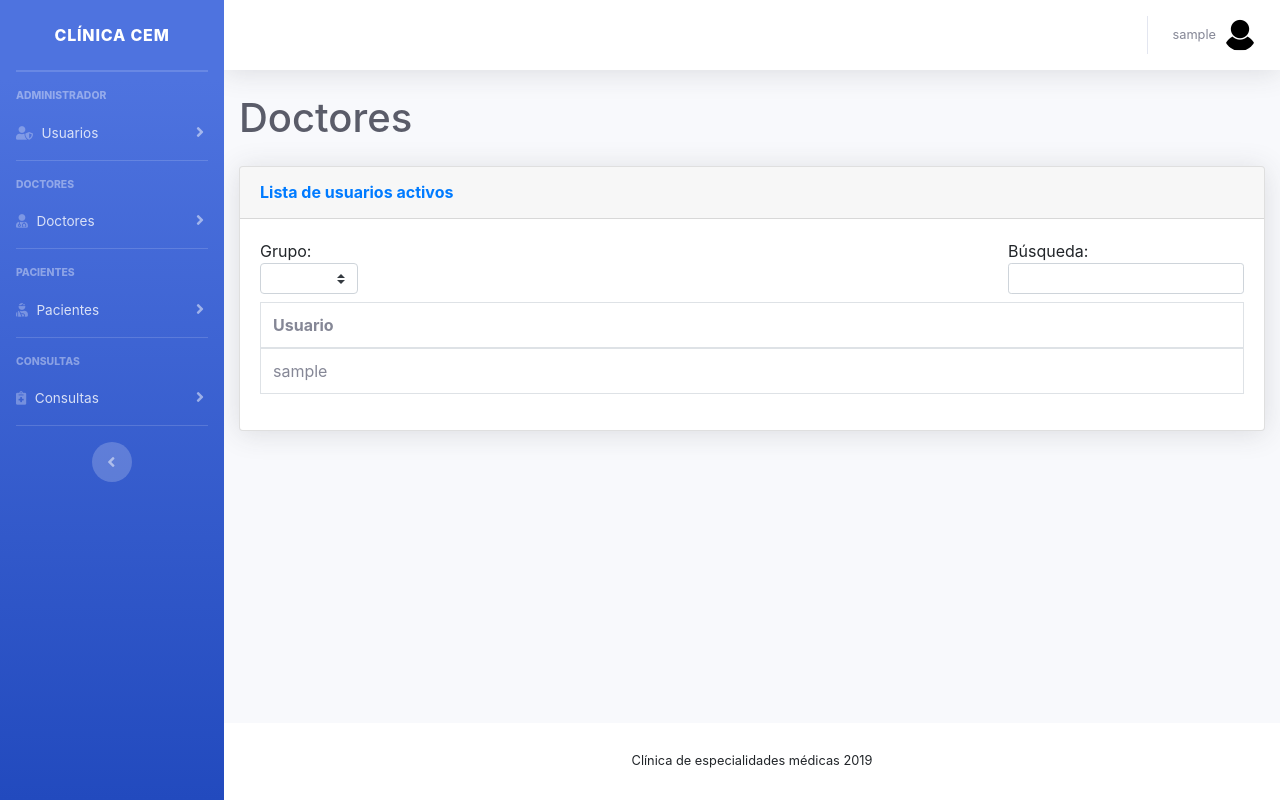
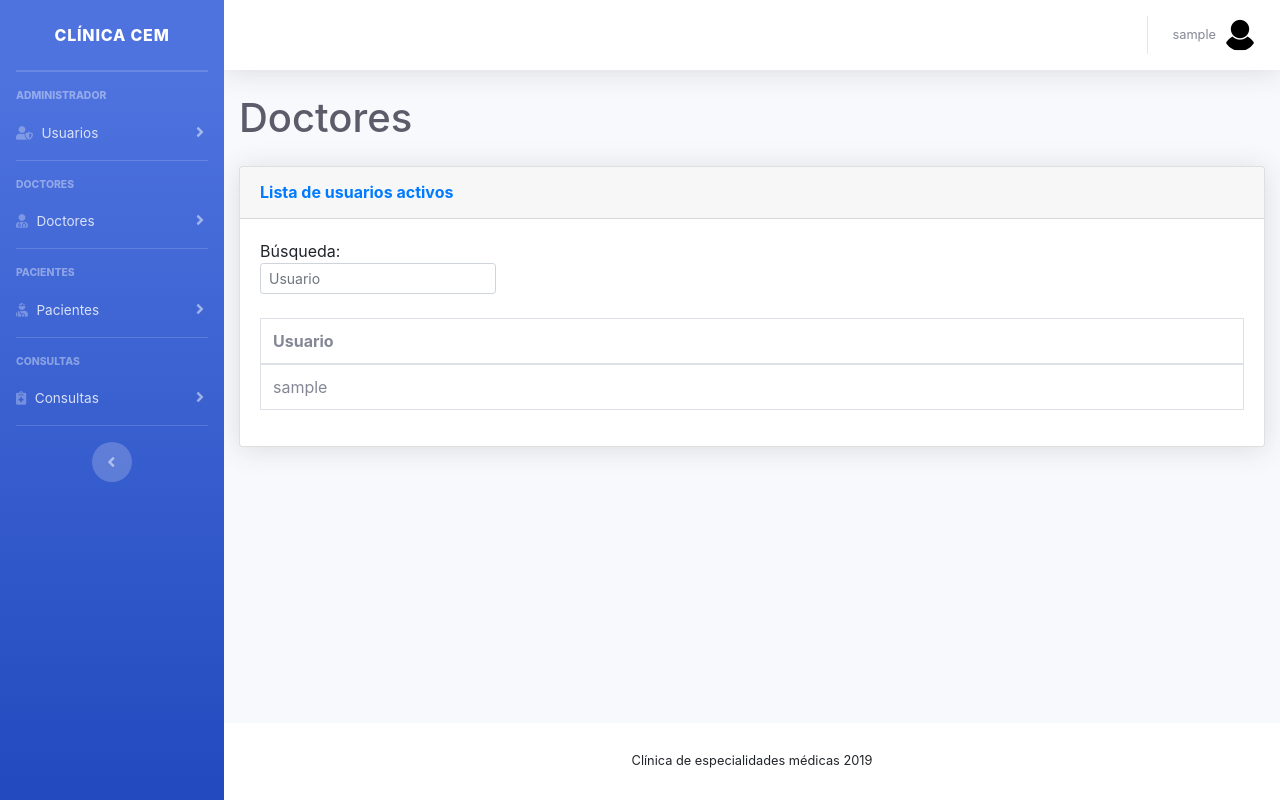
Before and after one commit to lfelipeserrano/SistemaEspecialidadesMedicas, a Django app: page /usuario/list/ in a window 1280 px wide. Run offline with Django 3.2, Linux system fonts and the light colour scheme; the visitor is signed in with stand-in values (Sample User, id 1); data comes from the database, SQL or seed files in the repository; lists and menus that the app fills with data are empty; some libraries are stand-ins or nearby versions.

Commit message:
Busqueda para usuarios arreglada

```diff
--- a/CEM/views.py
+++ b/CEM/views.py
@@ -45,9 +45,16 @@
 
 @permission_required('CEM.view_user', login_url='permisos')
 def usuarios(request):
-    usuarios = User.objects.all()
+    query = ""
+    if request.GET:
+        query = request.GET['q']
+        query = str(query)
+    if query != None :
+        usuarios = get_usuario_queryset(query)
+    else :
+        usuarios = User.objects.all()
     grupos = Group.objects.all()
-    return render(request, 'usuarios.html', {'usuarios':usuarios, 'grupos':grupos})
+    return render(request, 'usuarios.html', {'usuarios':usuarios, 'grupos':grupos, 'query':query})
 
 @permission_required('CEM.view_user', login_url='permisos')
 def usuarioDatos(request, pk):
@@ -323,15 +330,15 @@
 
     return list(set(queryset))
 
-# def get_doctorPaciente_queryset(query=None):
-#     queryset = []
-#     queries = query.split(" ")
-#     for q in queries:
-#         doctorPaciente = paciente.doctores.filter(
-#             Q(doctor_id__icontains=q)
-#         ).distinct()
+def get_usuario_queryset(query=None):
+    queryset = []
+    queries = query.split(" ")
+    for q in queries:
+        usuarios = User.objects.filter(
+            Q(username__icontains=q)
+        ).distinct()
 
-#     for doctor in doctorPaciente:
-#         queryset.append(doctor)
+        for usuario in usuarios:
+            queryset.append(usuario)
 
-#     return  list(set(queryset))
+    return list(set(queryset))
--- a/templates/usuarios.html
+++ b/templates/usuarios.html
@@ -10,20 +10,13 @@
         <div class="card-body">
             <div class="table-responsive">
                 <div class="row">
-                    <div class="col-sm-12 col-md-6">
-                        <label>Grupo:
-                            <select name="grupo" id="grupoSelect" onchange="seleccionGrupo()" class="custom-select custom-select-sm form-control form-control-sm">
-                                {% for grupo in grupos %}
-                                    <option value="{{ grupo.name }}">{{ grupo.name }}</option>
-                                {% endfor %}
-                            </select>
-                        </label>
-                    </div>
-                    <div class="col-sm-12 col-md-6">
-                        <div class="float-right">
-                            <label>Búsqueda:
-                                <input type="search" class="form-control form-control-sm" placeholder="">
-                            </label>
+                    <div class="col-sm-12 col-md-12">
+                        <div class="float-left">
+                            <form method="get">
+                                <label>Búsqueda:
+                                    <input type="search" class="form-control form-control-sm" placeholder="Usuario" name="q" id="id_q">
+                                </label>
+                            </form>
                         </div>
                     </div>
                 </div>
@@ -53,5 +46,7 @@
                 var grupo = document.getElementById("grupoSelect").value;
                 console.log(grupo);
             }
+
+            document.getElementById("id_q").value = "{{ query }}"
         </script>
 {% endblock content %}
```
